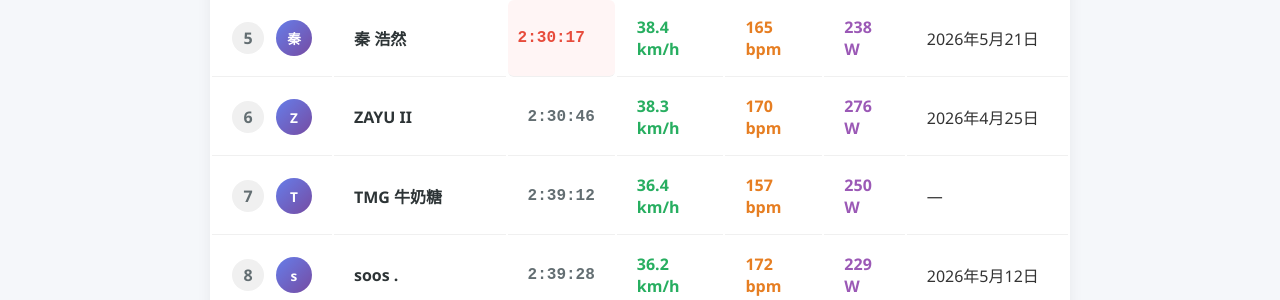
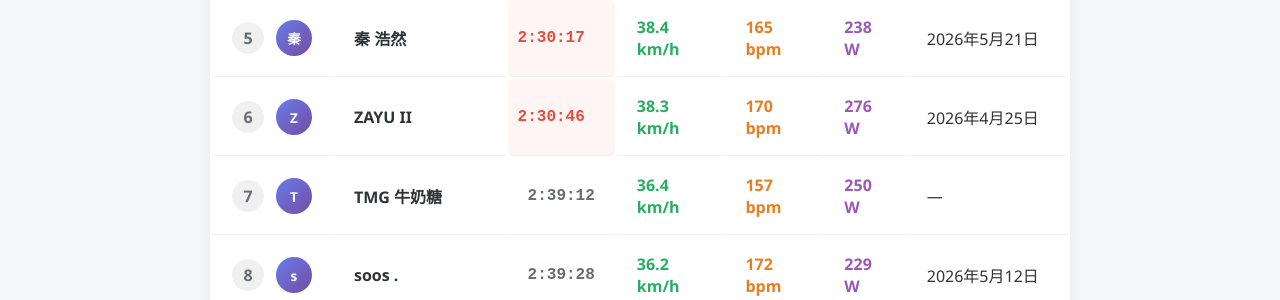
Before and after one commit to techysy/techysy.github.io, a Jekyll site: the page TianfuGreenway.html, which Jekyll copies as it is, in a window 1280 px wide. Shown: the part 897-1197 px from the top of the page. Built offline with Jekyll 4.4.1, drawn with Linux system fonts in a browser that asks for light colours.

Commit message:
Update TianfuGreenway.html

```diff
--- a/TianfuGreenway.html
+++ b/TianfuGreenway.html
@@ -435,7 +435,7 @@
                         </div>
                     </td>
                     <td class="name-cell">ZAYU II</td>
-                    <td class="time-cell normal">2:30:46</td>
+                    <td class="time-cell fast">2:30:46</td>
                     <td class="speed-cell">38.3 km/h</td>
                     <td class="heart-cell">170 bpm</td>
                     <td class="power-cell">276 W</td>
```
